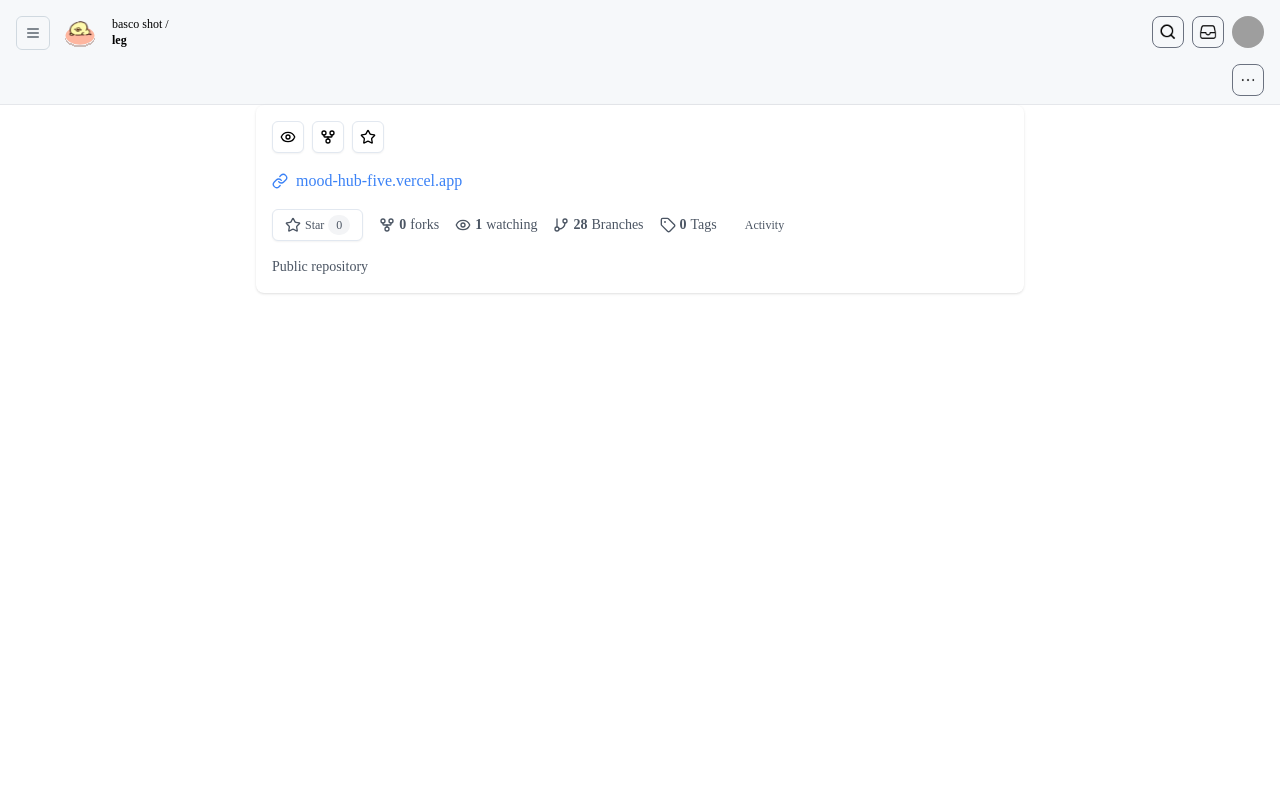
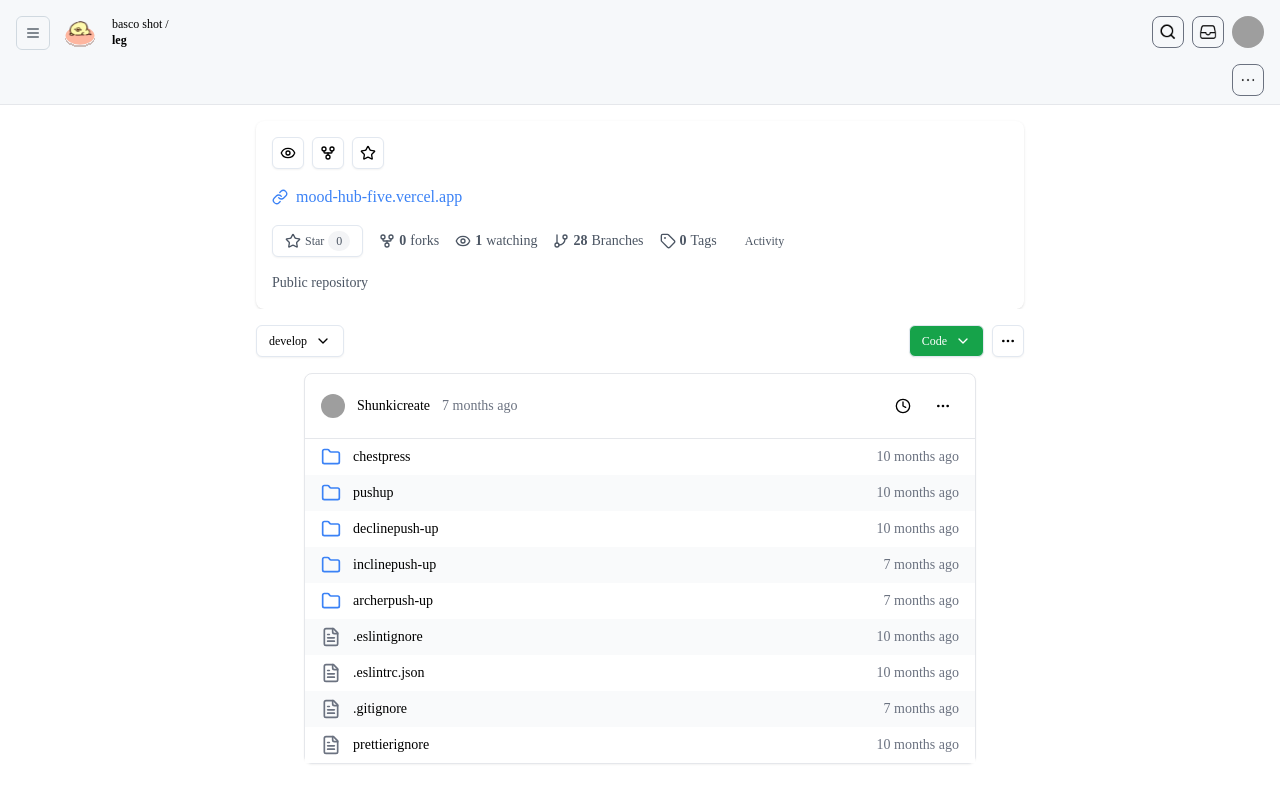
Before and after one commit to masamichi2004/spino-cup, a Next.js app in the folder frontend/: page /home/1/1 in a window 1280 px wide. Built offline with nearby package versions, Linux system fonts and the light colour scheme; grey boxes are pictures that could not be loaded.

Commit message:
add: repositorylist component

```diff
--- a/frontend/package.json
+++ b/frontend/package.json
@@ -7,6 +7,7 @@
     "lint": "next lint"
   },
   "dependencies": {
+    "@radix-ui/react-avatar": "^1.1.0",
     "@radix-ui/react-icons": "^1.3.0",
     "@radix-ui/react-slot": "^1.1.0",
     "class-variance-authority": "^0.7.0",
--- a/frontend/src/app/home/[name]/[part]/page.tsx
+++ b/frontend/src/app/home/[name]/[part]/page.tsx
@@ -1,11 +1,11 @@
 'use client';
 import React from 'react';
-import RepositoryInfo from '@/src/components/RepositoryInfo';
+import PartPage from '@/src/feature/home/name/part/Part';
 
 const page = () => {
   return (
     <div>
-      <RepositoryInfo />
+      <PartPage />
     </div>
   );
 };
--- /dev/null
+++ b/frontend/src/components/RepositoryList.tsx
@@ -0,0 +1,95 @@
+import {
+  ChevronDown,
+  MoreHorizontal,
+  Code,
+  Folder,
+  FileText,
+  Clock,
+} from 'lucide-react';
+import { Button } from '@/src/components/ui/button';
+import {
+  Avatar,
+  AvatarFallback,
+  AvatarImage,
+} from '@/src/components/ui/avatar';
+
+export default function Component() {
+  const files = [
+    { name: 'chestpress', type: 'folder', timeAgo: '10 months ago' },
+    { name: 'pushup', type: 'folder', timeAgo: '10 months ago' },
+    { name: 'declinepush-up', type: 'folder', timeAgo: '10 months ago' },
+    { name: 'inclinepush-up', type: 'folder', timeAgo: '7 months ago' },
+    { name: 'archerpush-up', type: 'folder', timeAgo: '7 months ago' },
+    { name: '.eslintignore', type: 'file', timeAgo: '10 months ago' },
+    { name: '.eslintrc.json', type: 'file', timeAgo: '10 months ago' },
+    { name: '.gitignore', type: 'file', timeAgo: '7 months ago' },
+    { name: 'prettierignore', type: 'file', timeAgo: '10 months ago' },
+  ];
+
+  return (
+    <div className="w-full max-w-3xl mx-auto bg-white">
+      <div className="flex justify-between items-center py-4 px-0 ">
+        <div className="flex items-center space-x-2">
+          <Button variant="outline" size="sm">
+            develop
+            <ChevronDown className="ml-2 h-4 w-4" />
+          </Button>
+        </div>
+        <div className="flex items-center space-x-2">
+          <Button
+            variant="outline"
+            size="sm"
+            className="bg-green-600 text-white hover:bg-green-700"
+          >
+            Code
+            <ChevronDown className="ml-2 h-4 w-4" />
+          </Button>
+          <Button variant="outline" size="icon" className="w-8 h-8">
+            <MoreHorizontal className="h-4 w-4" />
+          </Button>
+        </div>
+      </div>
+
+      <div className="w-full max-w-2xl mx-auto bg-white rounded-lg shadow-sm border">
+        <div className="p-4 border-b flex items-center justify-between">
+          <div className="flex items-center space-x-3">
+            <Avatar className="h-6 w-6">
+              <AvatarImage src="/placeholder.svg" alt="@shunkicreate" />
+              <AvatarFallback>SC</AvatarFallback>
+            </Avatar>
+            <span className="text-sm font-medium">Shunkicreate</span>
+            <span className="text-sm text-gray-500">7 months ago</span>
+          </div>
+          <div className="flex items-center space-x-2">
+            <Button variant="ghost" size="icon" className="h-8 w-8">
+              <Clock className="h-4 w-4" />
+            </Button>
+            <Button variant="ghost" size="icon" className="h-8 w-8">
+              <MoreHorizontal className="h-4 w-4" />
+            </Button>
+          </div>
+        </div>
+        <ul>
+          {files.map((file, index) => (
+            <li
+              key={file.name}
+              className={`flex items-center justify-between py-2 px-4 ${
+                index % 2 === 0 ? 'bg-white' : 'bg-gray-50'
+              }`}
+            >
+              <div className="flex items-center space-x-3">
+                {file.type === 'folder' ? (
+                  <Folder className="h-5 w-5 text-blue-500" />
+                ) : (
+                  <FileText className="h-5 w-5 text-gray-500" />
+                )}
+                <span className="text-sm">{file.name}</span>
+              </div>
+              <span className="text-sm text-gray-500">{file.timeAgo}</span>
+            </li>
+          ))}
+        </ul>
+      </div>
+    </div>
+  );
+}
--- /dev/null
+++ b/frontend/src/components/ui/avatar.tsx
@@ -0,0 +1,50 @@
+"use client"
+
+import * as React from "react"
+import * as AvatarPrimitive from "@radix-ui/react-avatar"
+
+import { cn } from "@/lib/utils"
+
+const Avatar = React.forwardRef<
+  React.ElementRef<typeof AvatarPrimitive.Root>,
+  React.ComponentPropsWithoutRef<typeof AvatarPrimitive.Root>
+>(({ className, ...props }, ref) => (
+  <AvatarPrimitive.Root
+    ref={ref}
+    className={cn(
+      "relative flex h-10 w-10 shrink-0 overflow-hidden rounded-full",
+      className
+    )}
+    {...props}
+  />
+))
+Avatar.displayName = AvatarPrimitive.Root.displayName
+
+const AvatarImage = React.forwardRef<
+  React.ElementRef<typeof AvatarPrimitive.Image>,
+  React.ComponentPropsWithoutRef<typeof AvatarPrimitive.Image>
+>(({ className, ...props }, ref) => (
+  <AvatarPrimitive.Image
+    ref={ref}
+    className={cn("aspect-square h-full w-full", className)}
+    {...props}
+  />
+))
+AvatarImage.displayName = AvatarPrimitive.Image.displayName
+
+const AvatarFallback = React.forwardRef<
+  React.ElementRef<typeof AvatarPrimitive.Fallback>,
+  React.ComponentPropsWithoutRef<typeof AvatarPrimitive.Fallback>
+>(({ className, ...props }, ref) => (
+  <AvatarPrimitive.Fallback
+    ref={ref}
+    className={cn(
+      "flex h-full w-full items-center justify-center rounded-full bg-muted",
+      className
+    )}
+    {...props}
+  />
+))
+AvatarFallback.displayName = AvatarPrimitive.Fallback.displayName
+
+export { Avatar, AvatarImage, AvatarFallback }
--- /dev/null
+++ b/frontend/src/feature/home/name/part/Part.tsx
@@ -0,0 +1,17 @@
+import RepositoryInfo from '@/src/components/RepositoryInfo';
+import RepositoryList from '@/src/components/RepositoryList';
+
+const PartPage = () => {
+  return (
+    <div style={{ padding: '16px' }}>
+      <h1>
+        <div>
+          <RepositoryInfo />
+          <RepositoryList />
+        </div>
+      </h1>
+    </div>
+  );
+};
+
+export default PartPage;
```
Also changed, not shown: 1 other file (tests, documents, lock files or other folders).
